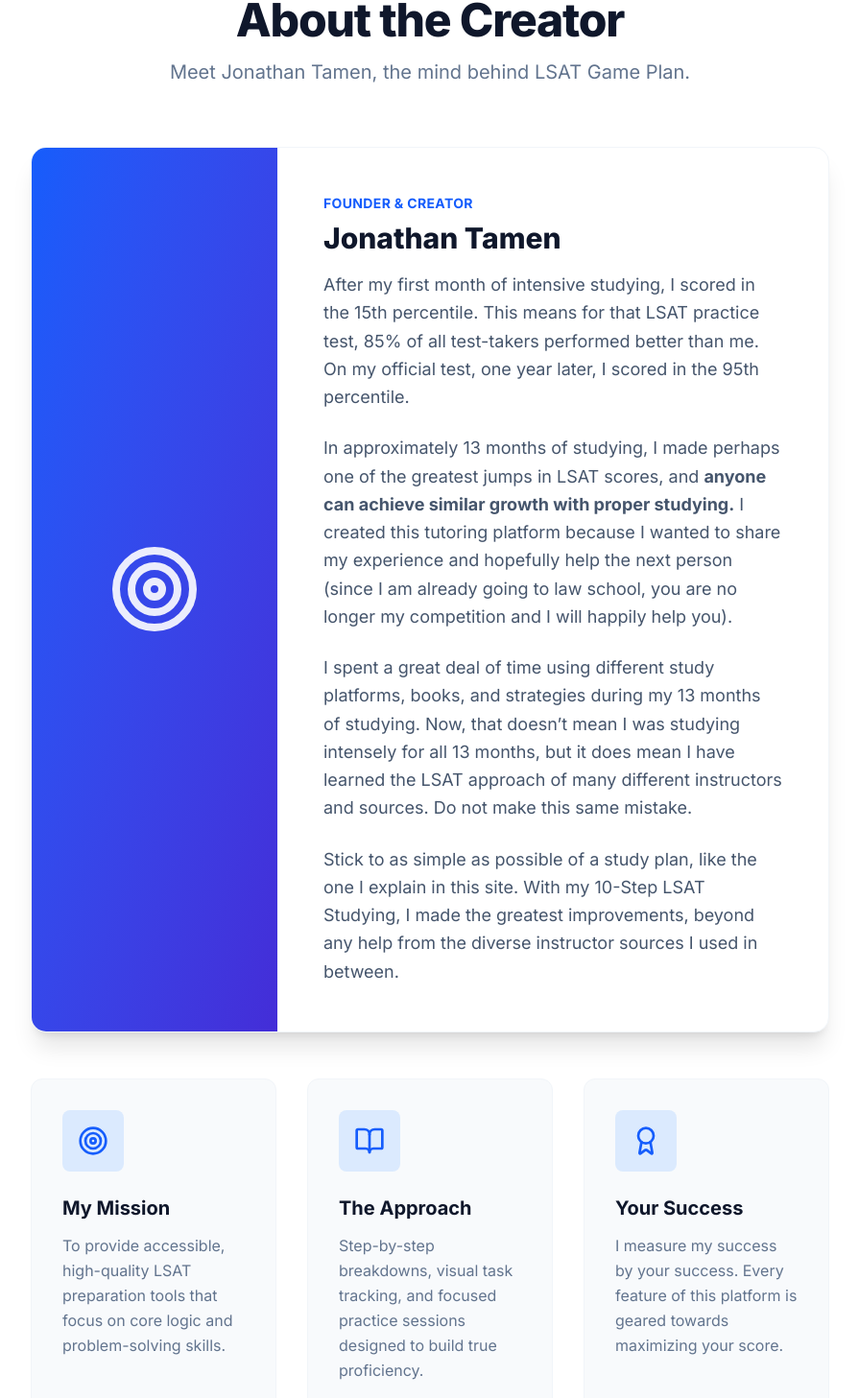
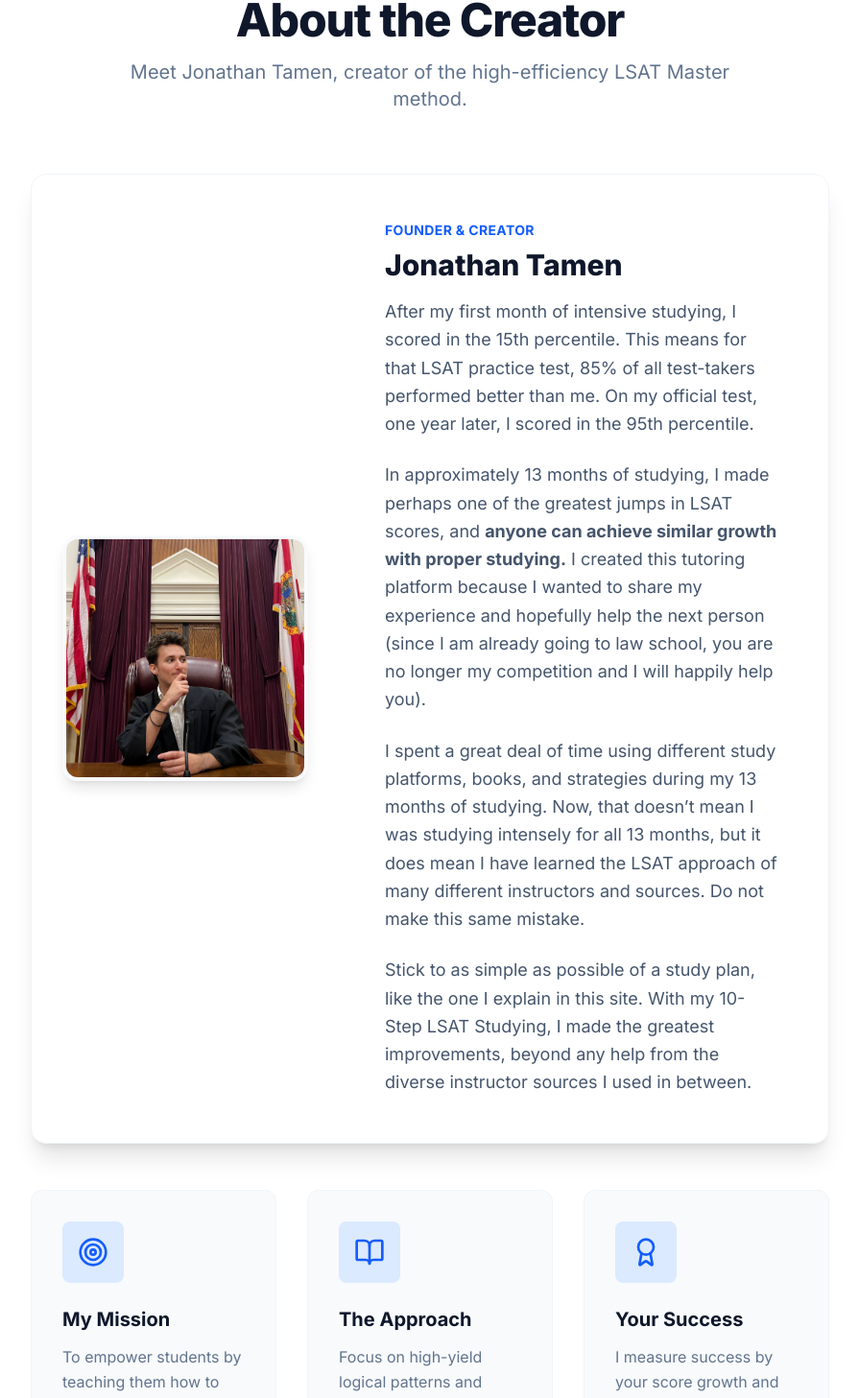
Before and after one commit to jonathantamen/LSAT-Game-Plan, a React (Vite) app: page /#/about in a window 1280 px wide. Shown: the part 244-1701 px from the top of the page at 96% size, without its empty margins (192-1087 px from the left). Built offline with nearby package versions, Linux system fonts and the light colour scheme; no server answers; the database is empty.

Commit message:
redid about page

```diff
--- a/src/pages/About.tsx
+++ b/src/pages/About.tsx
@@ -13,16 +13,20 @@
           About the Creator
         </h1>
         <p className="mt-4 text-xl text-slate-500 max-w-2xl mx-auto">
-          Meet Jonathan Tamen, the mind behind LSAT Game Plan.
+          Meet Jonathan Tamen, creator of the high-efficiency LSAT Master method.
         </p>
       </div>
 
       <div className="bg-white rounded-2xl shadow-xl overflow-hidden border border-slate-100 mb-12 transform transition-all hover:shadow-2xl">
-        <div className="md:flex">
-          <div className="md:flex-shrink-0 bg-gradient-to-br from-blue-600 to-indigo-700 md:w-64 flex items-center justify-center p-8">
-             <Target className="h-24 w-24 text-white opacity-90" />
+        <div className="md:flex items-center gap-4">
+          <div className="md:flex-shrink-0 md:w-80 p-8">
+            <img
+              src="/profile.jpg"
+              alt="Jonathan Tamen"
+              className="rounded-2xl shadow-lg w-full h-auto object-cover aspect-square border-4 border-slate-50"
+            />
           </div>
-          <div className="p-8 md:p-12 flex flex-col justify-center">
+          <div className="p-8 md:py-12 md:pr-12 flex flex-col justify-center">
             <div className="uppercase tracking-wide text-sm text-blue-600 font-bold mb-2">
               Founder & Creator
             </div>
@@ -49,7 +53,7 @@
             <Target className="h-8 w-8 text-blue-600 group-hover:text-white transition-colors" />
           </div>
           <h3 className="text-xl font-bold text-slate-900 mb-3">My Mission</h3>
-          <p className="text-slate-500 leading-relaxed">To provide accessible, high-quality LSAT preparation tools that focus on core logic and problem-solving skills.</p>
+          <p className="text-slate-500 leading-relaxed">To empower students by teaching them how to study efficiently, focusing on high-impact logic strategies that maximize score growth while minimizing wasted effort.</p>
         </div>
 
         <div className="bg-slate-50 rounded-xl p-8 border border-slate-100 hover:bg-white hover:shadow-xl hover:-translate-y-1 transition-all duration-300 group">
@@ -57,7 +61,7 @@
             <BookOpen className="h-8 w-8 text-blue-600 group-hover:text-white transition-colors" />
           </div>
           <h3 className="text-xl font-bold text-slate-900 mb-3">The Approach</h3>
-          <p className="text-slate-500 leading-relaxed">Step-by-step breakdowns, visual task tracking, and focused practice sessions designed to build true proficiency.</p>
+          <p className="text-slate-500 leading-relaxed">Focus on high-yield logical patterns and efficient problem-solving frameworks that build true mastery without the burnout.</p>
         </div>
 
         <div className="bg-slate-50 rounded-xl p-8 border border-slate-100 hover:bg-white hover:shadow-xl hover:-translate-y-1 transition-all duration-300 group">
@@ -65,7 +69,7 @@
             <Award className="h-8 w-8 text-blue-600 group-hover:text-white transition-colors" />
           </div>
           <h3 className="text-xl font-bold text-slate-900 mb-3">Your Success</h3>
-          <p className="text-slate-500 leading-relaxed">I measure my success by your success. Every feature of this platform is geared towards maximizing your score.</p>
+          <p className="text-slate-500 leading-relaxed">I measure success by your score growth and time saved. Every tool here is optimized to help you master the LSAT efficiently.</p>
         </div>
       </div>
 
```
Also changed, not shown: public/profile.jpg (added).
